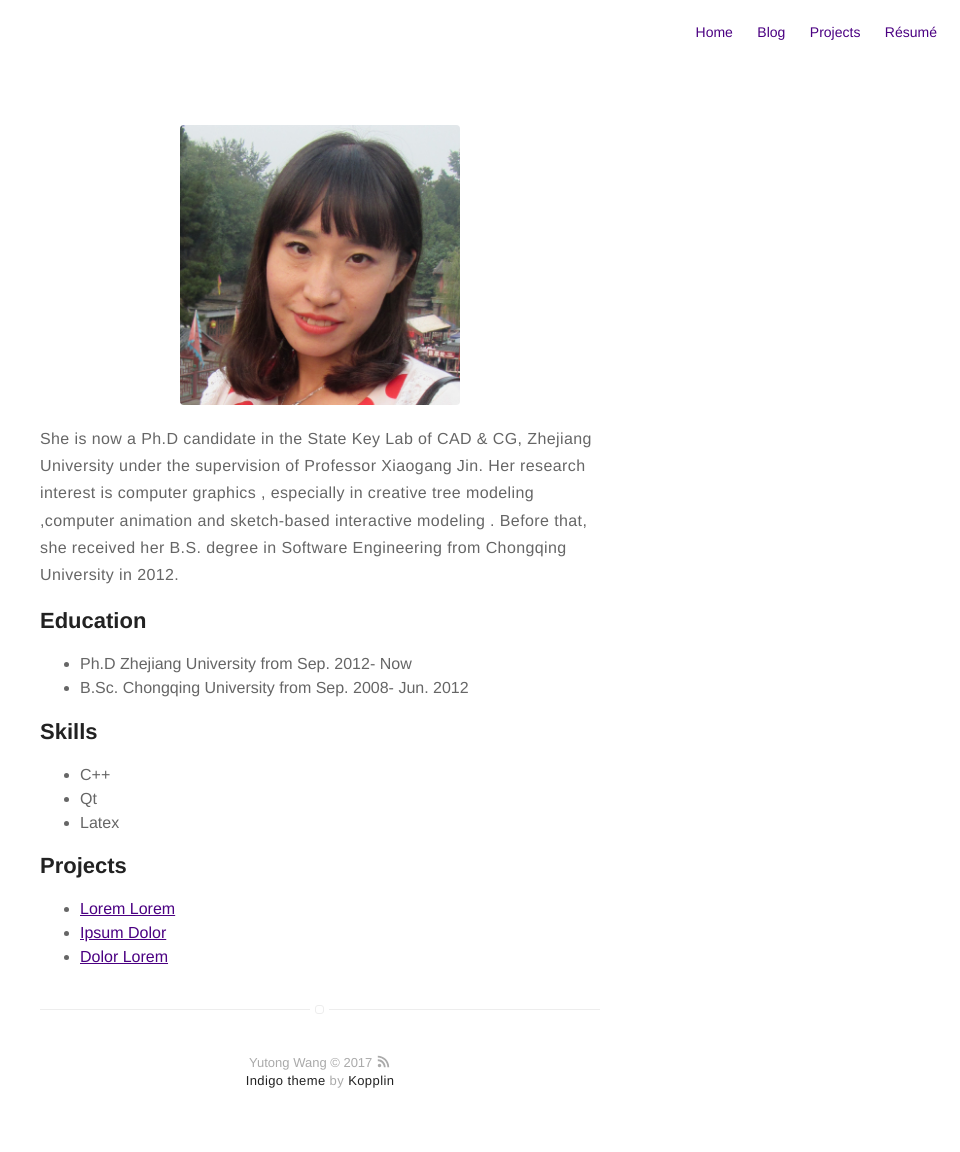
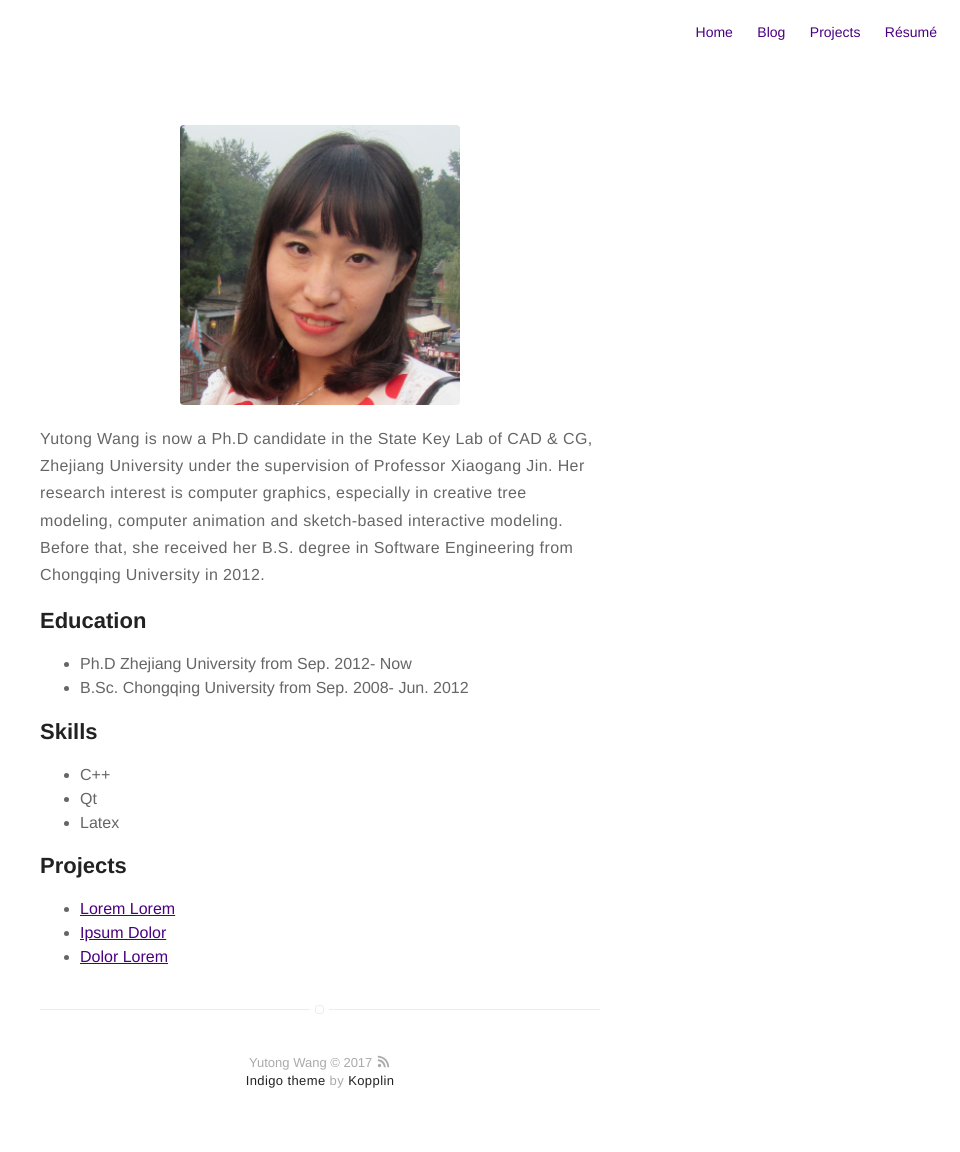
Before and after one commit to catherineytw/YutongWang, a Jekyll site: the page built from about.md, in a window 1280 px wide. Shown: the whole page, without its empty margins (320-1280 px from the left). Built offline with Jekyll 4.4.1, drawn with Linux system fonts in a browser that asks for light colours.

Commit message:
update about bio

```diff
--- a/_config.yml
+++ b/_config.yml
@@ -47,7 +47,7 @@ github: https://catherineytw.github.io
 # stackoverflow: 7044681/mystackoverflow
 # quora: userquora
 # reddit: username
-medium: medium
+#medium: medium
 # vimeo: myvimeo
 email: catherineytw@yahoo.com
 
--- a/about.md
+++ b/about.md
@@ -4,11 +4,7 @@ layout: page
 ---
 ![Profile Image]({{ site.url }}/{{ site.picture }})
 
-<p>She is now a Ph.D candidate in the State Key Lab of CAD & CG, Zhejiang
-University under the supervision of Professor Xiaogang Jin. Her research
-interest is computer graphics , especially in creative tree modeling ,computer
-animation and sketch-based interactive modeling . Before that, she received her
-B.S. degree in Software Engineering from Chongqing University in 2012.</p>
+<p>Yutong Wang is now a Ph.D candidate in the State Key Lab of CAD & CG, Zhejiang University under the supervision of Professor Xiaogang Jin. Her research interest is computer graphics, especially in <b>creative tree modeling</b>, <b>computer animation</b> and <b>sketch-based interactive modeling</b>. Before that, she received her B.S. degree in Software Engineering from Chongqing University in 2012.</p>
 
 <h2>Education</h2>
 <ul>
```
